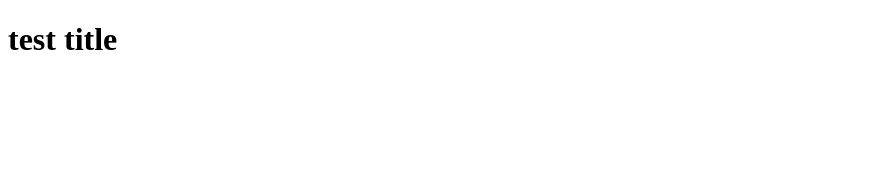
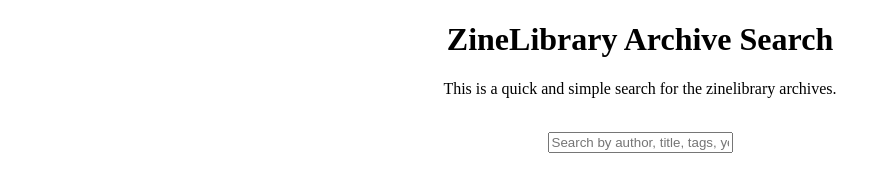
Before and after one commit to ZineMirror/zinemirror.github.io, a plain HTML site: page index.html in a window 1280 px wide. Shown: the whole page, without its empty margins (0-891 px from the left). Drawn offline with Linux system fonts and the light colour scheme.

Commit message:
Update index.html

```diff
--- a/index.html
+++ b/index.html
@@ -1,6 +1,13 @@
 <!DOCTYPE html>
 
 <html>
-<h1> test title</h1>
+  <title> ZineLibrary Archive Search</title>
+<center><h1>ZineLibrary Archive Search</h1>
 
+  <p>This is a quick and simple search for the zinelibrary archives.</p><BR>
+
+<link href="zinelibrary.css" rel="stylesheet">
+<input type="text" id="myInput" onkeyup="myFunction()"
+placeholder="Search by author, title, tags, year, format.."><BR>
+  </center>
 </html>
```
